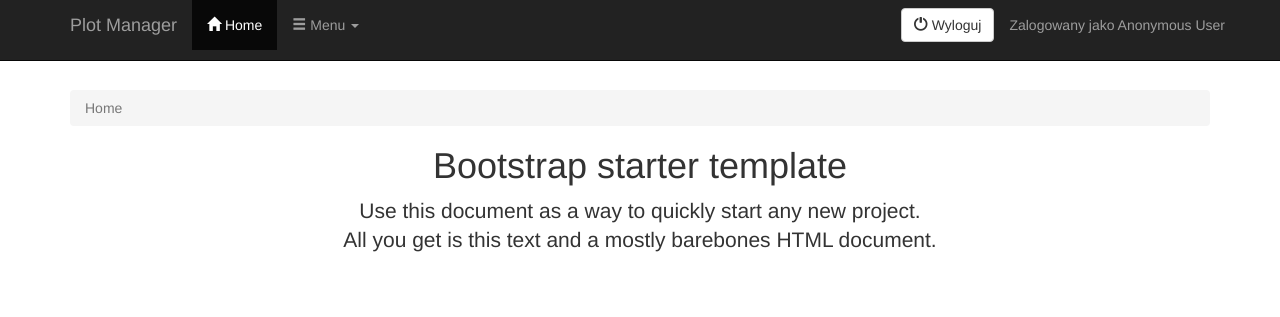
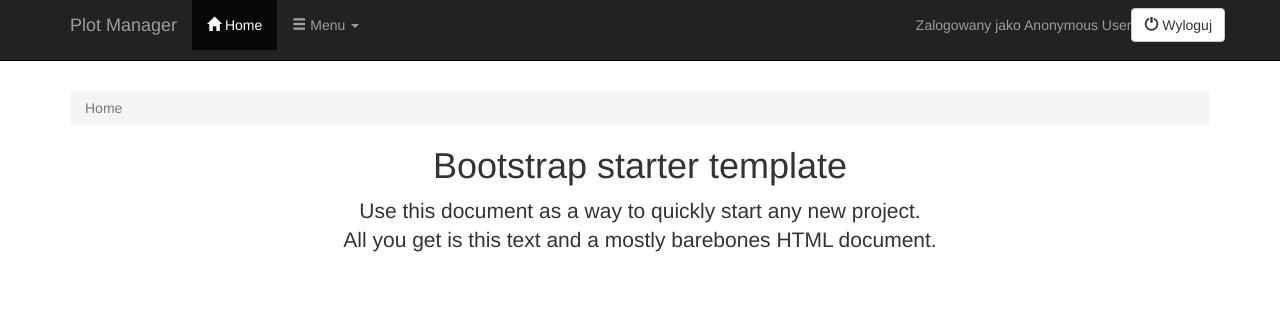
Before and after one commit to ragan/pm-front, a plain HTML site: page main.html in a window 1280 px wide. Drawn offline with nearby package versions, Linux system fonts and the light colour scheme.

Commit message:
navbar right

```diff
--- a/main.html
+++ b/main.html
@@ -29,7 +29,7 @@
         });
     </script>
 </head>
-
+<body>
 <div id="menu"></div>
 
 <div class="container pm-template">
@@ -40,7 +40,6 @@
 
     <p class="lead">Use this document as a way to quickly start any new project.<br> All you get is this text and a
         mostly barebones HTML document.</p>
-
 </div>
 <!-- /.container -->
 
--- a/menu.html
+++ b/menu.html
@@ -27,10 +27,14 @@
                     </ul>
                 </li>
             </ul>
-            <p class="navbar-text navbar-right">Zalogowany jako <a href="#" class="navbar-link">Anonymous User</a></p>
-            <p class="navbar-right"><button type="button" class="btn btn-default navbar-btn">
-                <span class="glyphicon glyphicon-off" aria-hidden="true"> </span> Wyloguj</button></p>
-
+            <p class="navbar-right">
+                <button type="button" class="btn btn-default navbar-btn">
+                    <span class="glyphicon glyphicon-off" aria-hidden="true"> </span> Wyloguj
+                </button>
+            </p>
+            <p class="navbar-text navbar-right">
+                Zalogowany jako <a href="#" class="navbar-link">Anonymous User</a>
+            </p>
         </div>
         <!--/.nav-collapse -->
     </div>
```
